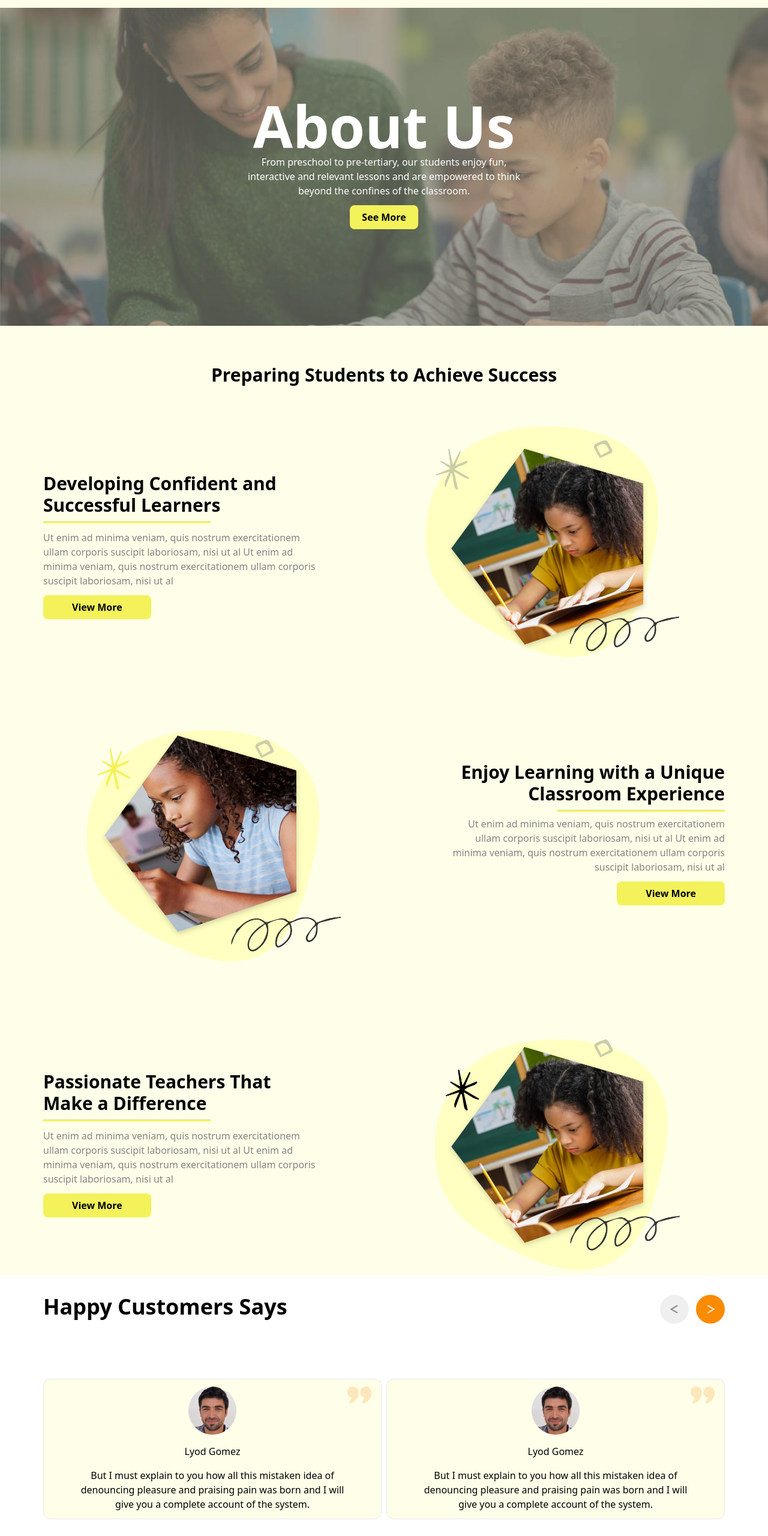
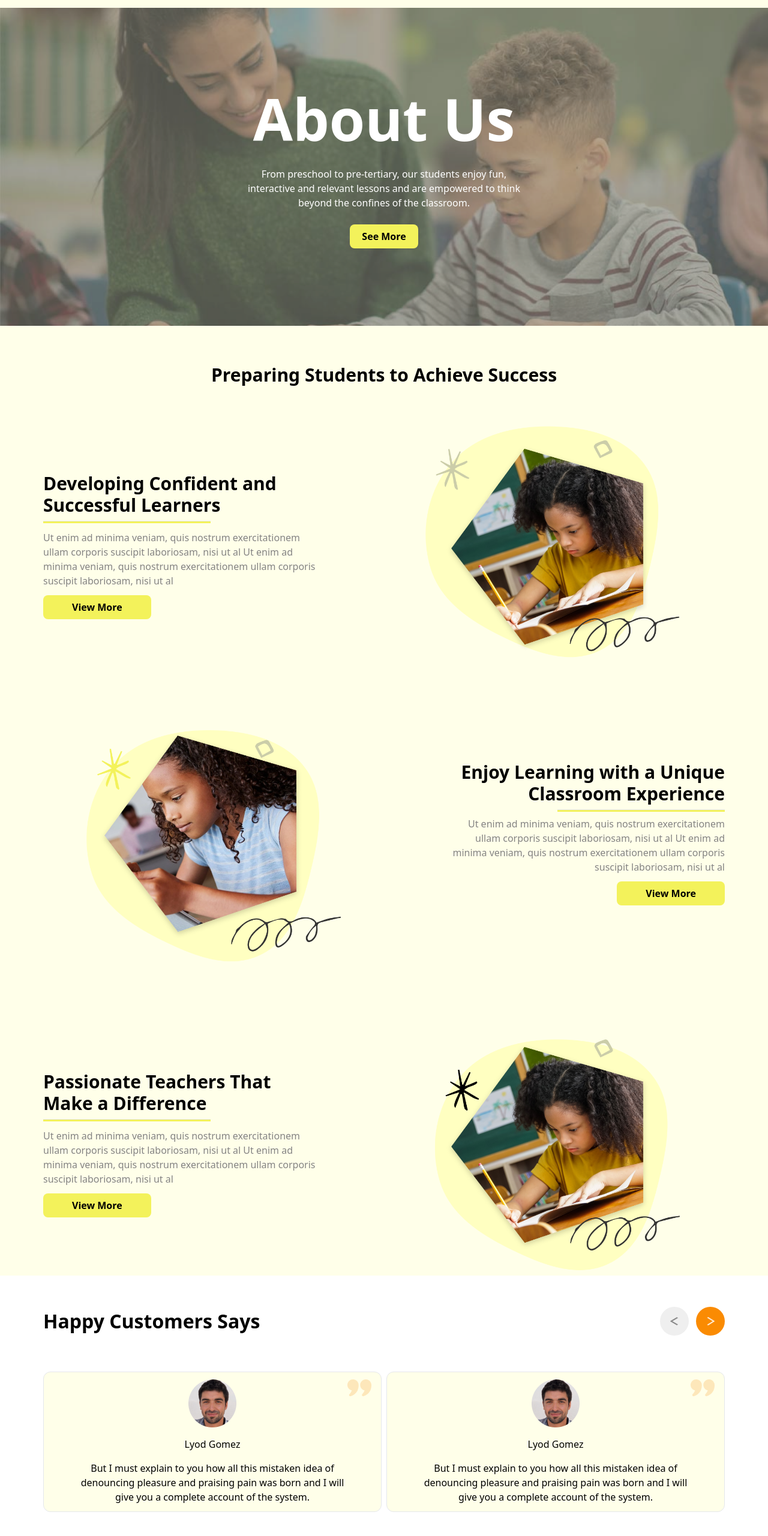
Before and after one commit to Sheikhmsip/21-day-challenge-a1, a plain HTML site: page index.html in a window 1280 px wide. Shown: the part 140-2700 px from the top of the page at 60% size. Drawn offline with nearby package versions, Linux system fonts and the light colour scheme.

Commit message:
change cutomer section

```diff
--- a/index.html
+++ b/index.html
@@ -27,10 +27,10 @@
         class="bg h-[225px] w-full md:h-[530px] flex justify-center items-center"
       >
         <div class="md:w-[70%] text-center text-white">
-          <h1 class="md:text-[96px] text-4xl font-semibold md:py-4">
+          <h1 class="md:text-[96px] text-5xl font-semibold md:py-4">
             About Us
           </h1>
-          <p class="font-leto sm:text-small md:my-3">
+          <p class="font-leto sm:text-small md:my-4">
             From preschool to pre-tertiary, our students enjoy fun,
             <br class="hidden md:block" />
             interactive and relevant lessons and are empowered to think
@@ -38,7 +38,7 @@
             beyond the confines of the classroom.
           </p>
           <button
-            class="py-2 px-5 bg-[#F3F25B] rounded-lg font-semibold text-black"
+            class="py-2 px-5 my-2 bg-[#F3F25B] rounded-lg font-semibold text-black"
           >
             See More
           </button>
@@ -140,10 +140,10 @@
       </section>
     </main>
 
-    <!-- Customers Section -->
-    <section class="bg-white my-5 px-2 w-[90%] mx-auto">
+    <!-- Happy Customers Section -->
+    <section class="bg-white mt-10 mb-4 px-2 w-[90%] mx-auto">
       <div class="flex justify-between py-3">
-        <h3 class="text-4xl pb-2 font-bold">Happy Customers Says</h3>
+        <h3 class="text-[32px] font-bold">Happy Customers Says</h3>
         <div class="hidden md:grid grid-cols-2 items-center gap-3">
           <img
             class="w-12 h-12 bg-[#EFEFEF] rounded-full p-4"
@@ -158,7 +158,7 @@
         </div>
       </div>
       <div
-        class="grid grid-cols-1 md:grid-cols-2 gap-2 justify-between items-center my-20"
+        class="grid grid-cols-1 md:grid-cols-2 gap-2 justify-between items-center md:my-12 my-8"
       >
         <div class="text-center py-3 rounded-xl bg-[#FFFFE9] border relative">
           <img
```
Also changed, not shown: contact.html (+5 -3 lines).
